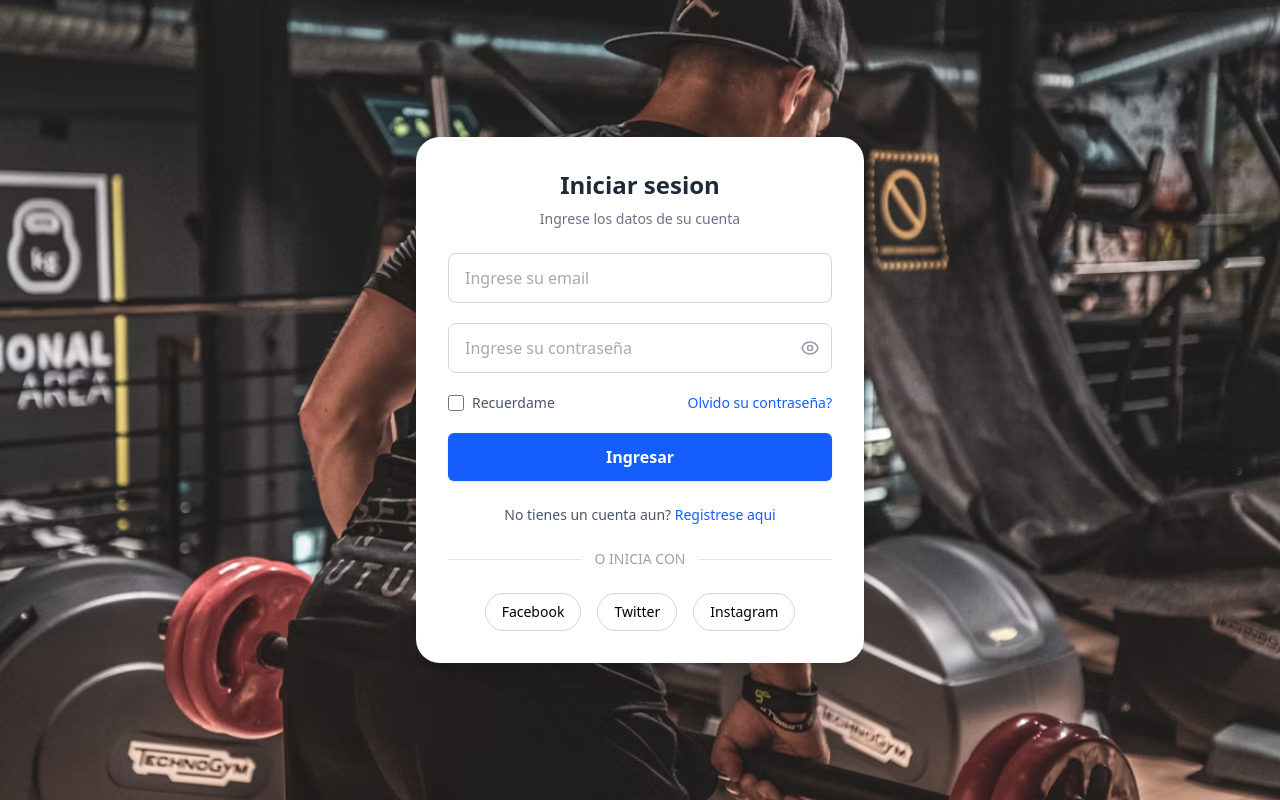
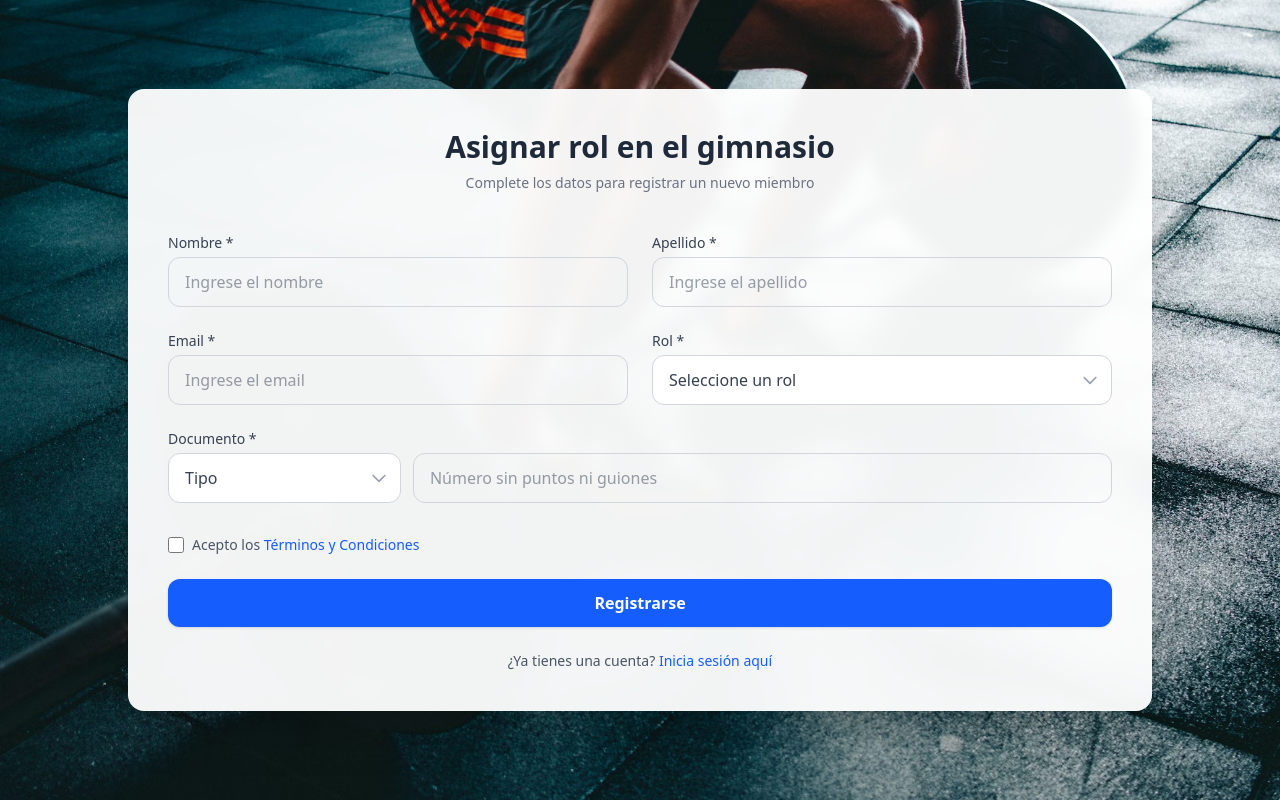
Before and after one commit to matias240895DC/Sistemas_Ecommers, an Angular app in the folder clients/: page /registro in a window 1280 px wide. Before the commit this address led to /. Built offline with nearby package versions, Linux system fonts and the light colour scheme.

Commit message:
Reestructuracion del formulario nuevo-registro, y generacion de estilos para pantalla de usuario-creado. Enrutamiento de componentes para interconectarlos.

```diff
--- a/clients/src/app/app.html
+++ b/clients/src/app/app.html
@@ -1,2 +1 @@
-<app-login></app-login>
 <router-outlet />
--- a/clients/src/app/app.ts
+++ b/clients/src/app/app.ts
@@ -1,11 +1,10 @@
 import { Component, signal } from '@angular/core';
 import { RouterOutlet } from '@angular/router';
-import { Login } from "./auth/auth/login/login";
 
 @Component({
   selector: 'app-root',
   standalone: true,
-  imports: [RouterOutlet, Login],
+  imports: [RouterOutlet],
   templateUrl: './app.html',
   styleUrl: './app.css'
 })
--- a/clients/src/app/auth/auth/login/login.html
+++ b/clients/src/app/auth/auth/login/login.html
@@ -1,6 +1,6 @@
 <div class="min-h-screen flex items-center justify-center bg-[url('/img/backgroundLogin.avif')] bg-cover bg-center p-4">
 
-    <div class="bg-white rounded-3xl shadow-xl w-full max-w-md p-6 sm:p-8">
+    <div class="rounded-3xl shadow-xl w-full max-w-md p-6 sm:p-8 bg-white/95 backdrop-blur-sm">
 
         <h2 class="text-2xl font-semibold text-center text-gray-800 mb-2">Iniciar sesion</h2>
         <p class="text-sm text-center text-gray-500 mb-6">Ingrese los datos de su cuenta</p>
@@ -47,10 +47,11 @@
         <!-- Registro -->
         <p class="text-center text-sm text-gray-600 mt-6">
             No tienes un cuenta aun?
-            <a href="#" class="text-blue-600 hover:underline font-medium">Registrese aqui</a>
+            <a routerLink="/registro" href="/registro" class="text-blue-600 hover:underline font-medium">Registrese
+                aqui</a>
         </p>
 
-        <!-- Separador -->
+        <!-- Separador forma de inicio -->
         <div class="flex items-center gap-3 my-6">
             <div class="flex-1 h-px bg-gray-200"></div>
             <span class="text-sm text-gray-400">O INICIA CON</span>
@@ -60,17 +61,31 @@
         <!-- Redes -->
         <div class="flex justify-center gap-4">
             <button
+                class="px-4 py-2 text-sm font-medium border border-gray-300 rounded-full hover:bg-red-500 hover:text-white transition">
+                Google
+            </button>
+        </div>
+
+        <!-- Separador redes sociales -->
+        <div class="flex items-center gap-3 my-6">
+            <div class="flex-1 h-px bg-gray-200"></div>
+            <span class="text-sm text-gray-400">VISITA NUESTRAS REDES</span>
+            <div class="flex-1 h-px bg-gray-200"></div>
+        </div>
+
+        <div class="flex justify-center gap-4">
+            <button
                 class="px-4 py-2 text-sm font-medium border border-gray-300 rounded-full hover:bg-blue-500 hover:text-white transition">
                 Facebook
-            </button>
-            <button
-                class="px-4 py-2 text-sm font-medium border border-gray-300 rounded-full hover:bg-sky-500 hover:text-white transition">
-                Twitter
             </button>
             <button
                 class="px-4 py-2 text-sm font-medium border border-gray-300 rounded-full hover:bg-pink-500 hover:text-white transition">
                 Instagram
             </button>
+            <button
+                class="px-4 py-2 text-sm font-medium border border-gray-300 rounded-full hover:bg-gray-400 hover:text-white transition">
+                Twitter
+            </button>
         </div>
     </div>
 </div>
--- a/clients/src/app/auth/auth/login/login.ts
+++ b/clients/src/app/auth/auth/login/login.ts
@@ -1,7 +1,9 @@
 import { Component } from '@angular/core';
+
 
 @Component({
   selector: 'app-login',
+  standalone: true,
   imports: [],
   templateUrl: './login.html',
   styleUrl: './login.css'
--- a/clients/src/app/auth/auth/nuevo-registro/nuevo-registro.html
+++ b/clients/src/app/auth/auth/nuevo-registro/nuevo-registro.html
@@ -1,65 +1,97 @@
 <div
     class="min-h-screen flex items-center justify-center bg-[url('/img/backgroundRegister.avif')] bg-cover bg-center p-4">
-    <div class="bg-white rounded-3xl shadow-xl w-full max-w-md p-6 sm:p-8">
+    <div class="bg-white/95 backdrop-blur-sm rounded-2xl shadow-2xl w-full max-w-5xl p-10">
 
         <!-- Título -->
-        <h2 class="text-2xl font-semibold text-center text-gray-800 mb-2">Crear cuenta</h2>
-        <p class="text-sm text-center text-gray-500 mb-6">Complete los datos para registrarse</p>
+        <h2 class="text-3xl font-semibold text-center text-gray-800 mb-2">Asignar rol en el gimnasio</h2>
+        <p class="text-sm text-center text-gray-500 mb-10">
+            Complete los datos para registrar un nuevo miembro
+        </p>
 
         <!-- Formulario -->
-        <form class="space-y-5">
-            <!-- Usuario -->
+        <form class="grid grid-cols-2 gap-6">
+
+            <!-- Nombre -->
             <div>
-                <input type="text" placeholder="Usuario"
-                    class="text-gray-600 w-full px-4 py-3 border border-gray-300 rounded-lg focus:ring-2 focus:ring-blue-400 focus:outline-none" />
+                <label class="block text-gray-700 text-sm mb-1">Nombre *</label>
+                <input type="text" placeholder="Ingrese el nombre" required
+                    class="text-gray-700 w-full px-4 py-3 border border-gray-300 rounded-xl focus:ring-2 focus:ring-blue-400 focus:outline-none" />
+            </div>
+
+            <!-- Apellido -->
+            <div>
+                <label class="block text-gray-700 text-sm mb-1">Apellido *</label>
+                <input type="text" placeholder="Ingrese el apellido" required
+                    class="text-gray-700 w-full px-4 py-3 border border-gray-300 rounded-xl focus:ring-2 focus:ring-blue-400 focus:outline-none" />
             </div>
 
             <!-- Email -->
             <div>
-                <input type="email" placeholder="Email"
-                    class="text-gray-600 w-full px-4 py-3 border border-gray-300 rounded-lg focus:ring-2 focus:ring-blue-400 focus:outline-none" />
+                <label class="block text-gray-700 text-sm mb-1">Email *</label>
+                <input type="email" placeholder="Ingrese el email" required
+                    class="text-gray-700 w-full px-4 py-3 border border-gray-300 rounded-xl focus:ring-2 focus:ring-blue-400 focus:outline-none" />
             </div>
 
-            <!-- Contraseña -->
+            <!-- Rol -->
             <div>
-                <input type="password" placeholder="Contraseña"
-                    class="text-gray-600 w-full px-4 py-3 border border-gray-300 rounded-lg focus:ring-2 focus:ring-blue-400 focus:outline-none" />
+                <label class="block text-gray-700 text-sm mb-1">Rol *</label>
+                <div class="relative">
+                    <select required
+                        class="appearance-none text-gray-700 w-full px-4 py-3 border border-gray-300 rounded-xl bg-white focus:ring-2 focus:ring-blue-400 focus:outline-none cursor-pointer">
+                        <option value="" disabled selected>Seleccione un rol</option>
+                        <option>Administrador</option>
+                        <option>Entrenador</option>
+                        <option>Recepcionista</option>
+                        <option>Maestranza</option>
+                        <option>Socio</option>
+                    </select>
+                    <!-- Icono de flecha personalizada -->
+                    <svg class="absolute right-3 top-1/2 -translate-y-1/2 text-gray-400 pointer-events-none"
+                        xmlns="http://www.w3.org/2000/svg" fill="none" viewBox="0 0 24 24" stroke-width="2"
+                        stroke="currentColor" width="20" height="20">
+                        <path stroke-linecap="round" stroke-linejoin="round" d="M19 9l-7 7-7-7" />
+                    </svg>
+                </div>
             </div>
 
-            <!-- Repetir contraseña -->
-            <div>
-                <input type="password" placeholder="Repetir contraseña"
-                    class="text-gray-600 w-full px-4 py-3 border border-gray-300 rounded-lg focus:ring-2 focus:ring-blue-400 focus:outline-none" />
-            </div>
-
-            <!-- País -->
-            <div>
-                <select
-                    class="text-gray-600 w-full px-4 py-3 border border-gray-300 rounded-lg bg-white focus:ring-2 focus:ring-blue-400 focus:outline-none">
-                    <option value="" disabled selected>Seleccione su país</option>
-                    <option>Argentina</option>
-                    <option>Chile</option>
-                    <option>Uruguay</option>
-                    <option>Paraguay</option>
-                    <option>Perú</option>
-                    <option>Otro</option>
-                </select>
+            <!-- Documento -->
+            <div class="col-span-2">
+                <label class="block text-gray-700 text-sm mb-1">Documento *</label>
+                <div class="flex gap-3">
+                    <div class="relative w-1/4">
+                        <select required
+                            class="appearance-none text-gray-700 w-full px-4 py-3 border border-gray-300 rounded-xl bg-white focus:ring-2 focus:ring-blue-400 focus:outline-none cursor-pointer">
+                            <option value="" disabled selected>Tipo</option>
+                            <option>DNI</option>
+                            <option>CUIL</option>
+                        </select>
+                        <svg class="absolute right-3 top-1/2 -translate-y-1/2 text-gray-400 pointer-events-none"
+                            xmlns="http://www.w3.org/2000/svg" fill="none" viewBox="0 0 24 24" stroke-width="2"
+                            stroke="currentColor" width="20" height="20">
+                            <path stroke-linecap="round" stroke-linejoin="round" d="M19 9l-7 7-7-7" />
+                        </svg>
+                    </div>
+                    <input type="text" placeholder="Número sin puntos ni guiones" required
+                        class="text-gray-700 w-3/4 px-4 py-3 border border-gray-300 rounded-xl focus:ring-2 focus:ring-blue-400 focus:outline-none" />
+                </div>
             </div>
 
             <!-- Términos -->
-            <div class="flex items-center text-sm">
-                <input id="terms" type="checkbox"
+            <div class="col-span-2 flex items-center mt-2">
+                <input id="terms" type="checkbox" required
                     class="w-4 h-4 text-blue-600 border-gray-300 rounded focus:ring-blue-500" />
-                <label for="terms" class="ml-2 text-gray-600">
+                <label for="terms" class="ml-2 text-gray-600 text-sm">
                     Acepto los <a href="#" class="text-blue-600 hover:underline">Términos y Condiciones</a>
                 </label>
             </div>
 
             <!-- Botón principal -->
-            <button type="button"
-                class="w-full py-3 bg-blue-600 hover:bg-blue-700 text-white font-semibold rounded-md shadow transition duration-150">
-                Registrarse
-            </button>
+            <div class="col-span-2">
+                <button type="submit" routerLink="/usuario-creado" href="usuario-creado"
+                    class="w-full py-3 bg-blue-600 hover:bg-blue-700 text-white font-semibold rounded-xl shadow transition duration-150">
+                    Registrarse
+                </button>
+            </div>
         </form>
 
         <!-- Ya tiene cuenta -->
@@ -67,24 +99,5 @@
             ¿Ya tienes una cuenta?
             <a href="#" class="text-blue-600 hover:underline font-medium">Inicia sesión aquí</a>
         </p>
-
-        <!-- Separador -->
-        <div class="flex items-center gap-3 my-6">
-            <div class="flex-1 h-px bg-gray-200"></div>
-            <span class="text-sm text-gray-400">O REGÍSTRATE CON</span>
-            <div class="flex-1 h-px bg-gray-200"></div>
-        </div>
-
-        <!-- Redes -->
-        <div class="flex justify-center gap-4">
-            <button
-                class="px-4 py-2 text-sm font-medium border border-gray-300 rounded-full hover:bg-blue-500 hover:text-white transition">
-                Facebook
-            </button>
-            <button
-                class="px-4 py-2 text-sm font-medium border border-gray-300 rounded-full hover:bg-red-500 hover:text-white transition">
-                Google
-            </button>
-        </div>
     </div>
 </div>
```
Also changed, not shown: clients/src/app/app.routes.ts (+17 -1 lines), clients/src/app/auth/auth/nuevo-registro/nuevo-registro.ts (+9 -2 lines), clients/src/app/auth/auth/usuario-creado/usuario-creado.html (+30 -1 lines), clients/src/app/auth/auth/usuario-creado/usuario-creado.ts (+5 -5 lines), clients/public/img/backgroundRegister.avif (added).
